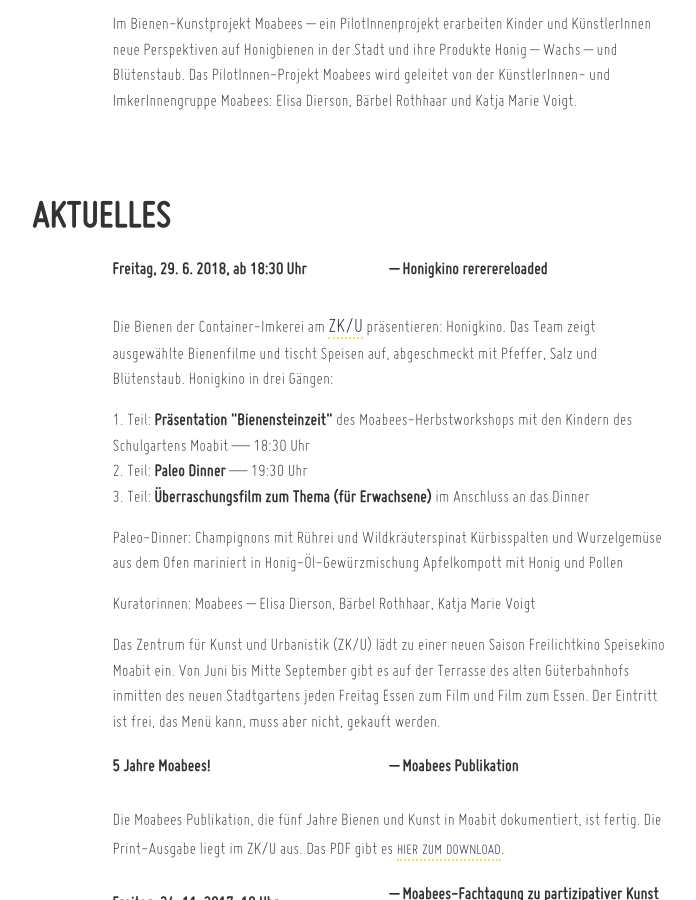
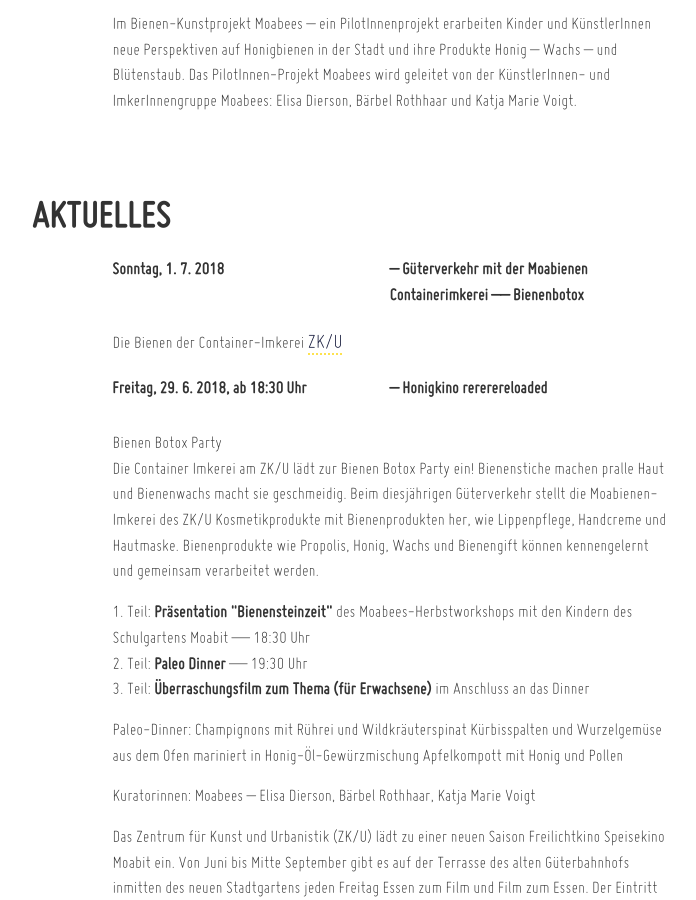
Before and after one commit to dieda/moabienen.berlin-bienenstadt.de, a Jekyll site: the page built from index.html, in a window 1280 px wide and 900 px high, scrolled down 392 px. Shown: the whole window, without its empty margins (250-946 px from the left). Built offline with Jekyll 4.4.1, drawn with Linux system fonts in a browser that asks for light colours.

Commit message:
güterverkehr

```diff
--- a/index.html
+++ b/index.html
@@ -37,6 +37,22 @@
 
 <dl class="dl-horizontal">
 <dt>
+    Sonntag, 1. 7. 2018
+  </dt>
+  <dd>
+    Güterverkehr mit der Moabienen Containerimkerei –– Bienenbotox
+  </dd>
+
+</dl>
+
+<p>
+  Die Bienen der Container-Imkerei  <a href="http://zku-berlin.org/">ZK/U</a>
+</p>
+
+
+
+<dl class="dl-horizontal">
+<dt>
     Freitag, 29. 6. 2018, ab 18:30 Uhr
   </dt>
   <dd>
@@ -46,7 +62,12 @@
 </dl>
 
 <p>
-  Die Bienen der Container-Imkerei am <a href="http://zku-berlin.org/">ZK/U</a> präsentieren: Honigkino. Das Team zeigt ausgewählte Bienenfilme und tischt Speisen auf, abgeschmeckt mit Pfeffer, Salz und Blütenstaub. Honigkino in drei Gängen:
+  <dd>
+Bienen Botox Party
+</dd>
+Die Container Imkerei am ZK/U lädt zur Bienen Botox Party ein! Bienenstiche machen pralle Haut und Bienenwachs macht sie geschmeidig.
+
+Beim diesjährigen Güterverkehr stellt die Moabienen-Imkerei des ZK/U Kosmetikprodukte mit Bienenprodukten her, wie Lippenpflege, Handcreme und Hautmaske. Bienenprodukte wie Propolis, Honig, Wachs und Bienengift können kennengelernt und gemeinsam verarbeitet werden.
 </p>
 
 <p>
```
